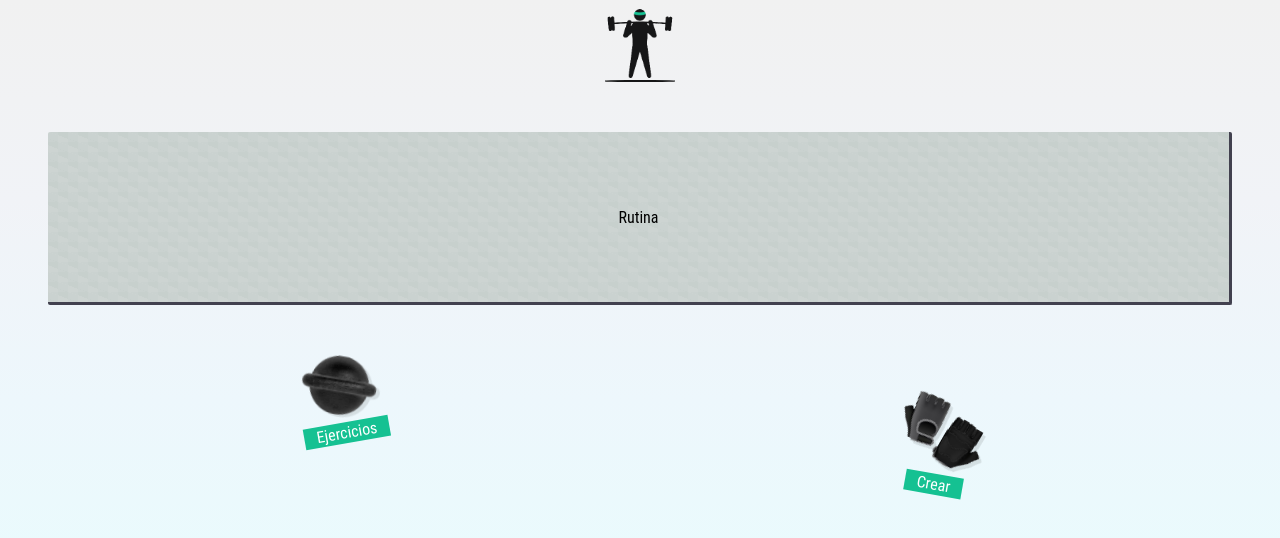
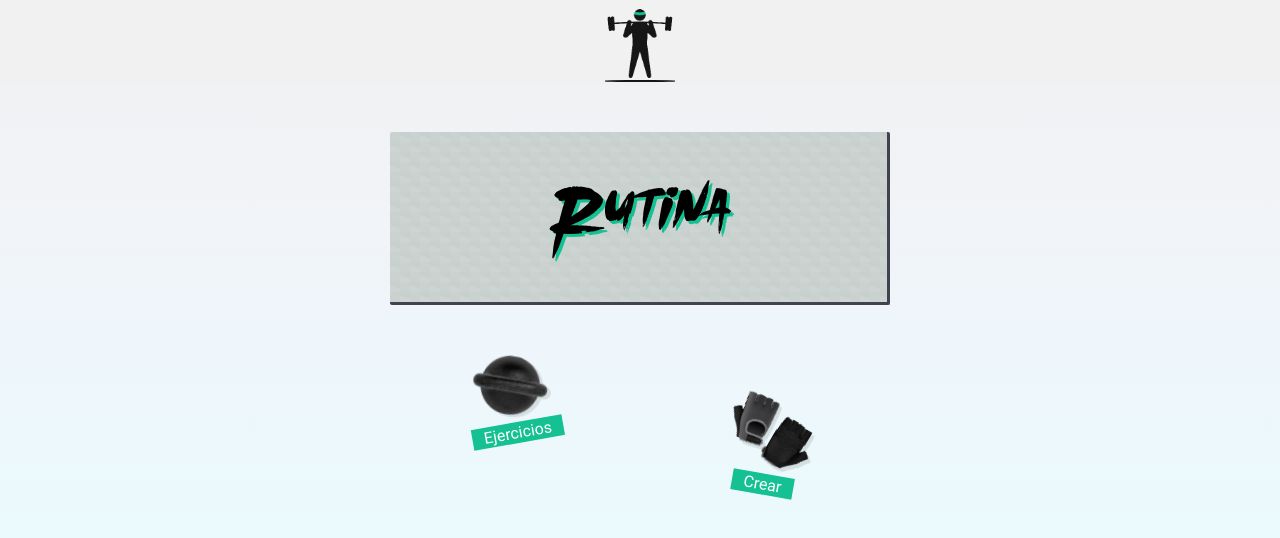
Before and after one commit to saitama1899/fitfit, a Next.js app: page / in a window 1280 px wide. Shown: the top 538 px of the page. Built offline with nearby package versions, Linux system fonts and the light colour scheme.

Commit message:
add font

```diff
--- a/src/components/layout/Header/Header.style.tsx
+++ b/src/components/layout/Header/Header.style.tsx
@@ -5,6 +5,7 @@ const HeaderWrapper = styled.header`
   top: 0;
   width: 100%;
   color: white;
+  background-color: #f1f1f1;
   height: ${({ theme }) => theme.layout.header_height};
   text-align: center;
   display: flex;
--- a/src/components/pages/Home/Home.style.tsx
+++ b/src/components/pages/Home/Home.style.tsx
@@ -5,6 +5,8 @@ export const HomeWrapper = styled.div`
   display: flex;
   flex-direction: column;
   gap: 50px;
+  max-width: 500px;
+  margin: 0 auto;
   @media (max-width: ${(props) => props.theme.breakpoints.sd}) {
     padding: 36px 14px;
   }
@@ -23,6 +25,13 @@ export const HomeWrapper = styled.div`
     display: flex;
     align-items: center;
     justify-content: center;
+    h1 {
+      font-family: 'wildWolf', sans-serif;
+      font-size: 80px;
+      margin: 0;
+      font-weight: 400;
+      text-shadow: 3px 3px 0px ${(props) => props.theme.colors.primary};
+    }
   }
   .options {
     display: flex;
--- a/src/components/pages/Home/Home.tsx
+++ b/src/components/pages/Home/Home.tsx
@@ -12,7 +12,7 @@ const Home: React.FC = () => {
 			) : (
 				<>
 					<div className="routine">
-						<p>Rutina</p>
+						<h1>Rutina</h1>
 					</div>
 					<div className="options">
 						<div className="exercises">
--- a/src/styles/GlobalStyle.ts
+++ b/src/styles/GlobalStyle.ts
@@ -7,11 +7,24 @@ import {
 
 const GlobalStyle: GlobalStyleComponent<object, DefaultTheme> =
 	createGlobalStyle`
+
+  @font-face {
+    font-family: 'wildWolf';
+    src: url('/fonts/Wild-Wolf.ttf') format('truetype');
+    font-weight: normal;
+    font-style: normal;
+  }
+
   body {
     margin: 0;
     padding: 0;
     box-sizing: border-box;
-    font-family: Roboto Condensed, sans-serif;
+    font-family: Roboto, sans-serif;
+  }
+
+  h1 {
+    font-family: 'wildWolf', sans-serif;
+    margin: 0;
   }
   ::-webkit-scrollbar {
     height: 5px;
```
Also changed, not shown: public/fonts/Wild-Wolf.ttf (added).
